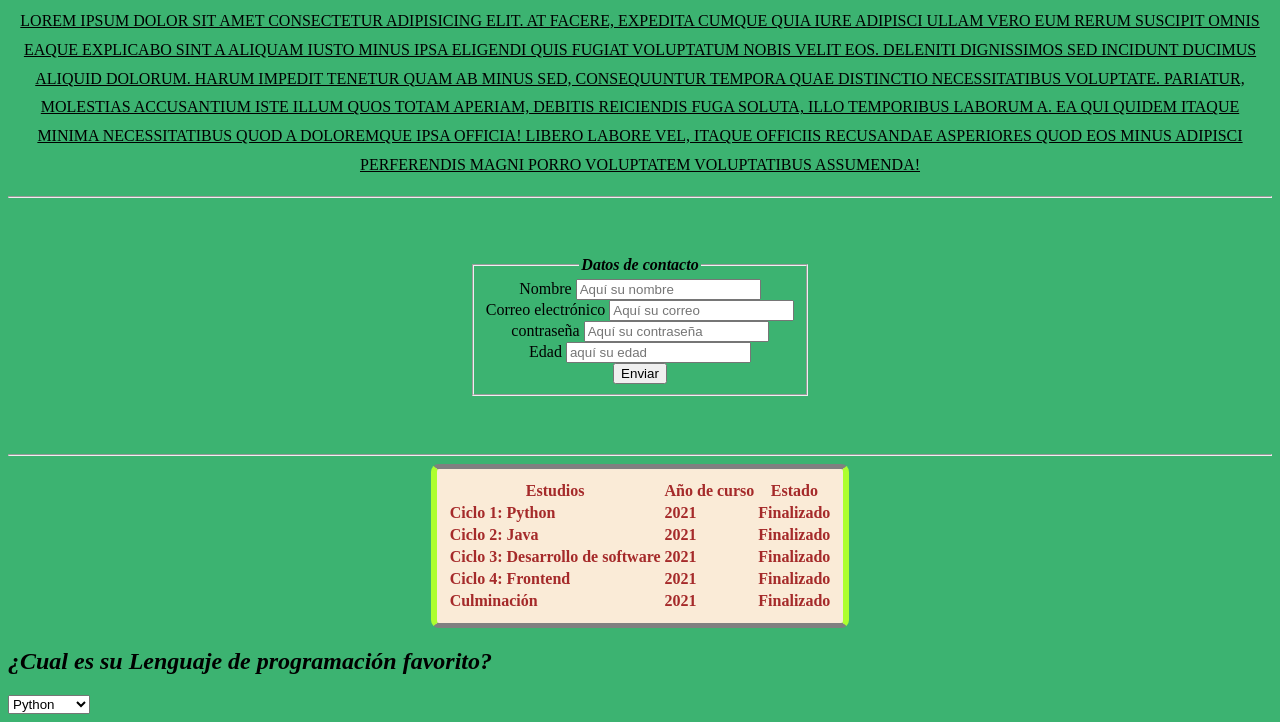
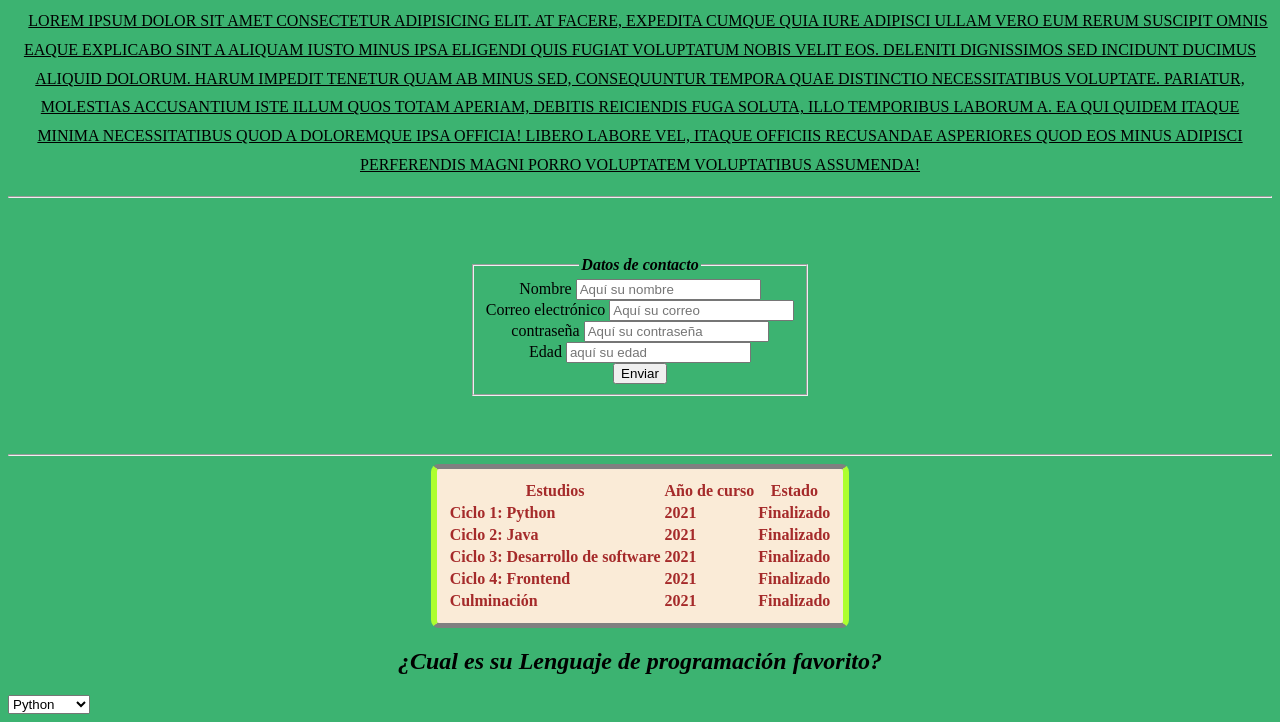
Before and after one commit to WilliamDMP/html-css, a plain HTML site: page index.html in a window 1280 px wide. Shown: the part 78-800 px from the top of the page. Drawn offline with Linux system fonts and the light colour scheme.

Commit message:
repaso textos

```diff
--- a/estilos.css
+++ b/estilos.css
@@ -16,6 +16,7 @@ body {
 }
 
 #lorem {
+    text-indent: 16px;
     text-align: center;
     line-height: 1.8;
     text-decoration: underline;
@@ -54,3 +55,7 @@ h3 {
     text-decoration: none;
     text-transform: uppercase;
 }
+
+h2 {
+    text-align: center;
+}
```
